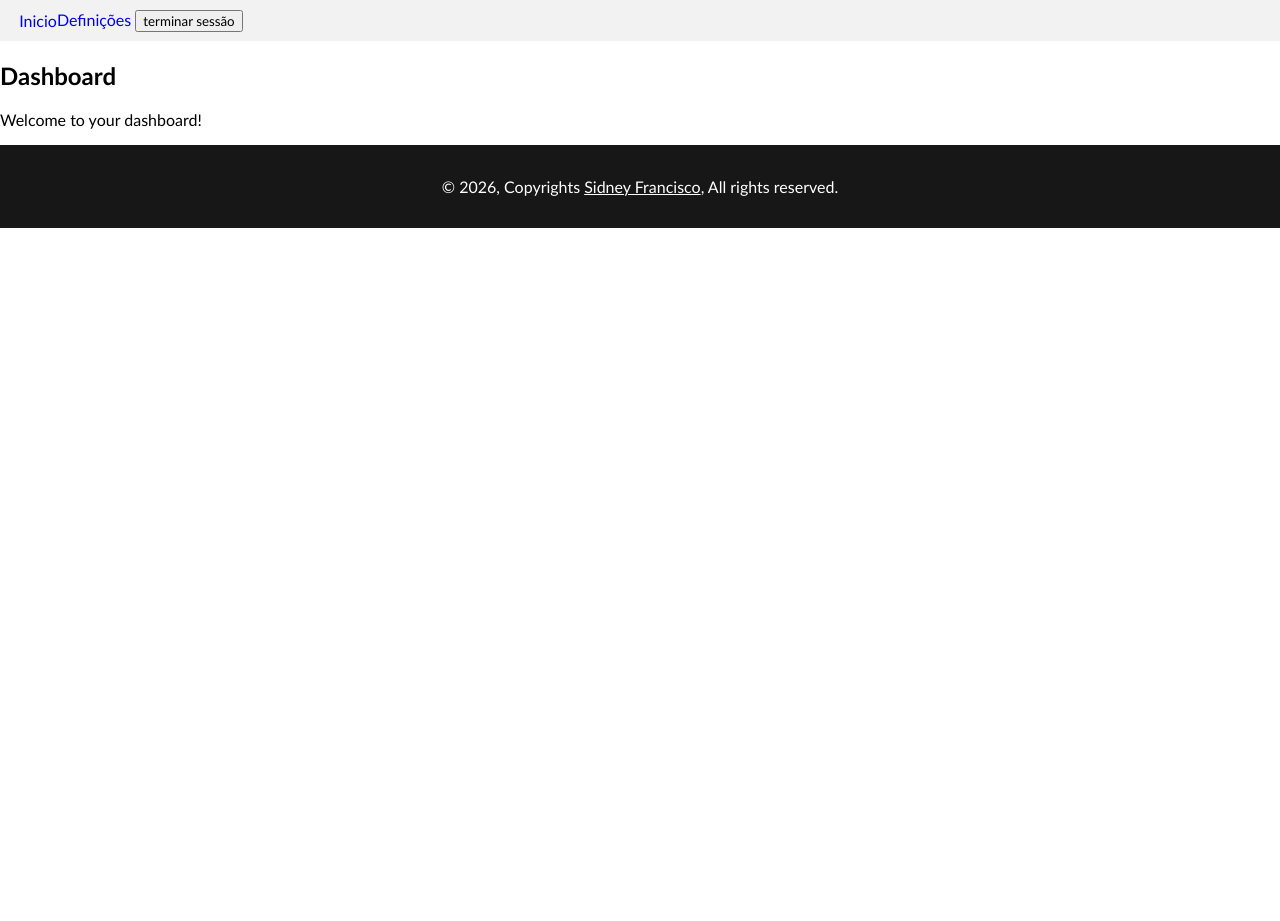
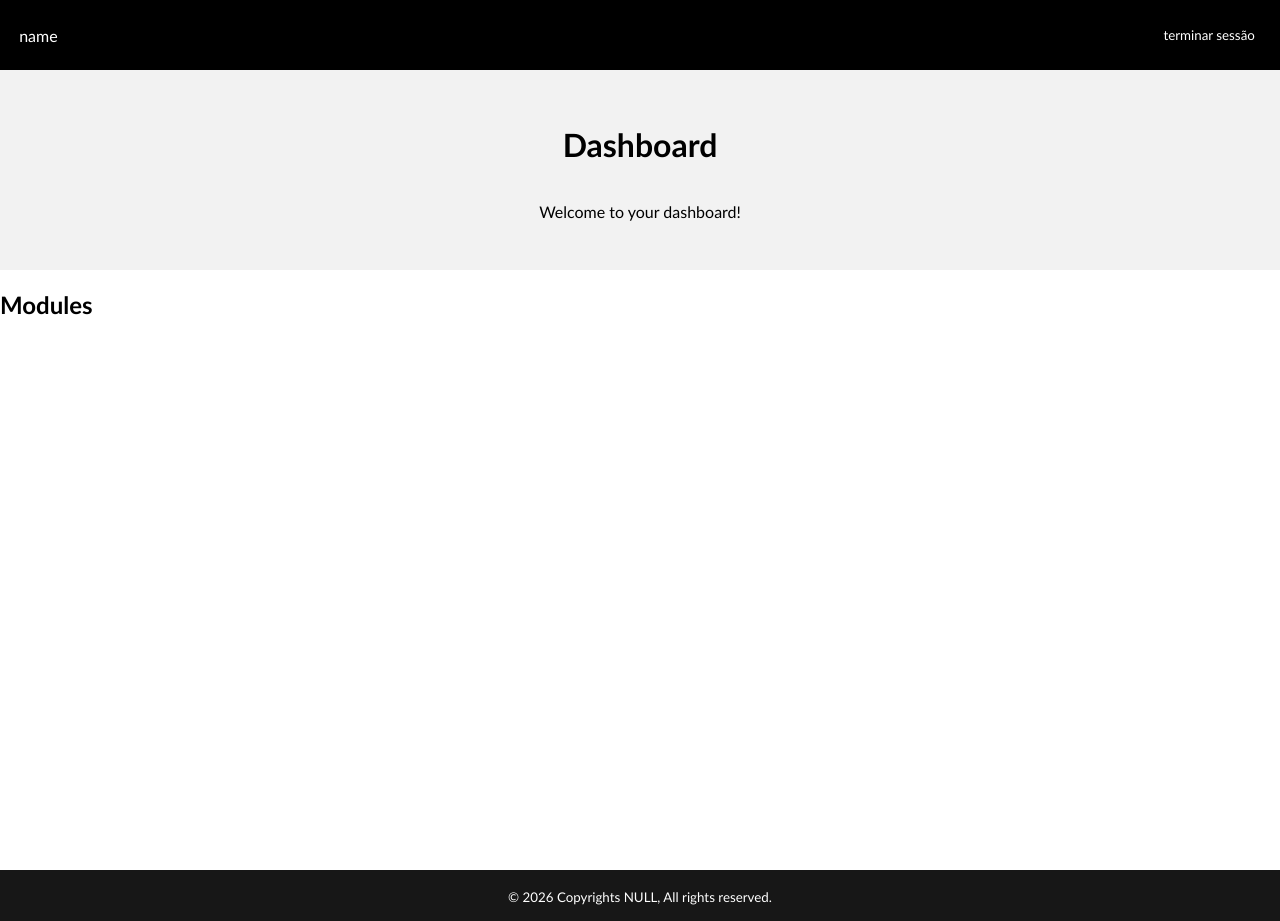
Before and after one commit to sidneyfranciscodev/online_course, a FastAPI app: page /user/dashboard in a window 1280 px wide. Before the commit the page ends 228 px from the top, so only its background shows below. Run offline with FastAPI, Linux system fonts and the light colour scheme; parts of the project's set-up code (start-up, migrations or seed data) failed here and were passed over.

Commit message:
edit user UI

```diff
--- a/assets/css/admin/components/navbar.css
+++ b/assets/css/admin/components/navbar.css
@@ -1,5 +1,5 @@
 @import '../base/variables.css';
 
-#admin nav .content {
-    justify-content: space-between;
+#admin nav {
+    background-color: var(--light);
 }
--- a/assets/css/base/footer.css
+++ b/assets/css/base/footer.css
@@ -8,7 +8,7 @@ footer.public {
 }
 
 footer.public a,
-footer.public p {
+footer.public small {
     color: var(--white);
 }
 
--- a/assets/css/base/nav.css
+++ b/assets/css/base/nav.css
@@ -1,15 +1,28 @@
 @import '../base/variables.css';
 
 nav {
-    background-color: var(--light);
     padding: 0.6rem 1.2rem;
+    background-color: var(--black);
 }
 
 nav .content {
     display: flex;
     align-items: center;
+    justify-content: space-between;
 }
 
 nav a { text-decoration: none; }
 
 nav h1 { margin: 0;}
+
+nav a,
+nav p,
+nav button {
+    color: var(--white);
+}
+
+nav button {
+    background: none;
+    border: none;
+    cursor: pointer;
+}
--- a/assets/css/base/variables.css
+++ b/assets/css/base/variables.css
@@ -4,5 +4,4 @@
   --dark: hsl(0, 0%, 9%);
   --light: hsl(0, 0%, 95%);
   --border: hsl(0, 0%, 87%);
-  --large: 768px;
 }
--- a/assets/css/user/user.css
+++ b/assets/css/user/user.css
@@ -0,0 +1,13 @@
+@import '../base/variables.css';
+@import 'components/navbar.css';
+
+#user { min-height: 100dvh; }
+
+#user header {
+    display: flex;
+    flex-direction: column;
+    justify-content: center;
+    text-align: center;
+    height: 25vh;
+    background-color: var(--light);
+}
--- a/templates/components/user/_footer.html
+++ b/templates/components/user/_footer.html
@@ -1,3 +1,3 @@
 <footer class="public">
-    <p>© 2026, Copyrights <a href="https://sidney-francisco.vercel.app">Sidney Francisco</a>, All rights reserved.</p>
+    <small>© 2026 Copyrights NULL, All rights reserved.</small>
 </footer>
--- a/templates/components/user/_navbar.html
+++ b/templates/components/user/_navbar.html
@@ -1,13 +1,9 @@
 <nav class="public">
     <div class="content">
-        <div id="navigation">
-            <ul>
-                <li><a class="link" href="{{ url_for('app_login') }}">Inicio</a></li>
-            </ul>
-        </div>
-        <div id="action">
-            <a class="link" href="{{ url_for('app_login') }}">Definições</a>
-            <button data-action="auth#logout">terminar sessão</button>
-        </div>
+        <p>name</p>
+
+        <button data-action="auth#logout">
+            terminar sessão
+        </button>
     </div>
 </nav>
--- a/templates/pages/admin/dashboard.html
+++ b/templates/pages/admin/dashboard.html
@@ -3,7 +3,7 @@
 {% block title %}Dashboard{% endblock %}
 
 {% block view %}
-<div id="Dashboard" class="view">
+<div id="Dashboard" class="admin view">
     <header>
         <h2>Dashboard</h2>
         <p>View history, metrics, and insights.</p>
--- a/templates/pages/user/dashboard.html
+++ b/templates/pages/user/dashboard.html
@@ -4,9 +4,15 @@
 
 {% block body %}
 <div id="user">
-    <main>
-        <h2>Dashboard</h2>
-        <p>Welcome to your dashboard!</p>
-    </main>
+    <div id="dashboard" class="view">
+        <header>
+            <h1>Dashboard</h1>
+            <p>Welcome to your dashboard!</p>
+        </header>
+
+        <main>
+            <h2>Modules</h2>
+        </main>
+    </div>
 </div>
 {% endblock %}
--- a/templates/pages/user/lesson.html
+++ b/templates/pages/user/lesson.html
@@ -3,7 +3,7 @@
 {% block title %}Lesson{% endblock %}
 
 {% block body %}
-<div id="user">
+<div id="lesson" class="user view">
     <main>
         <h2>Lesson</h2>
         <p>Welcome to the lesson page!</p>
--- a/templates/pages/user/module.html
+++ b/templates/pages/user/module.html
@@ -3,4 +3,10 @@
 {% block title %}Lecture{% endblock %}
 
 {% block body %}
+<div id="module" class="user view">
+    <main>
+        <h2>Module</h2>
+        <p>Welcome to the Module page!</p>
+    </main>
+</div>
 {% endblock %}
```
